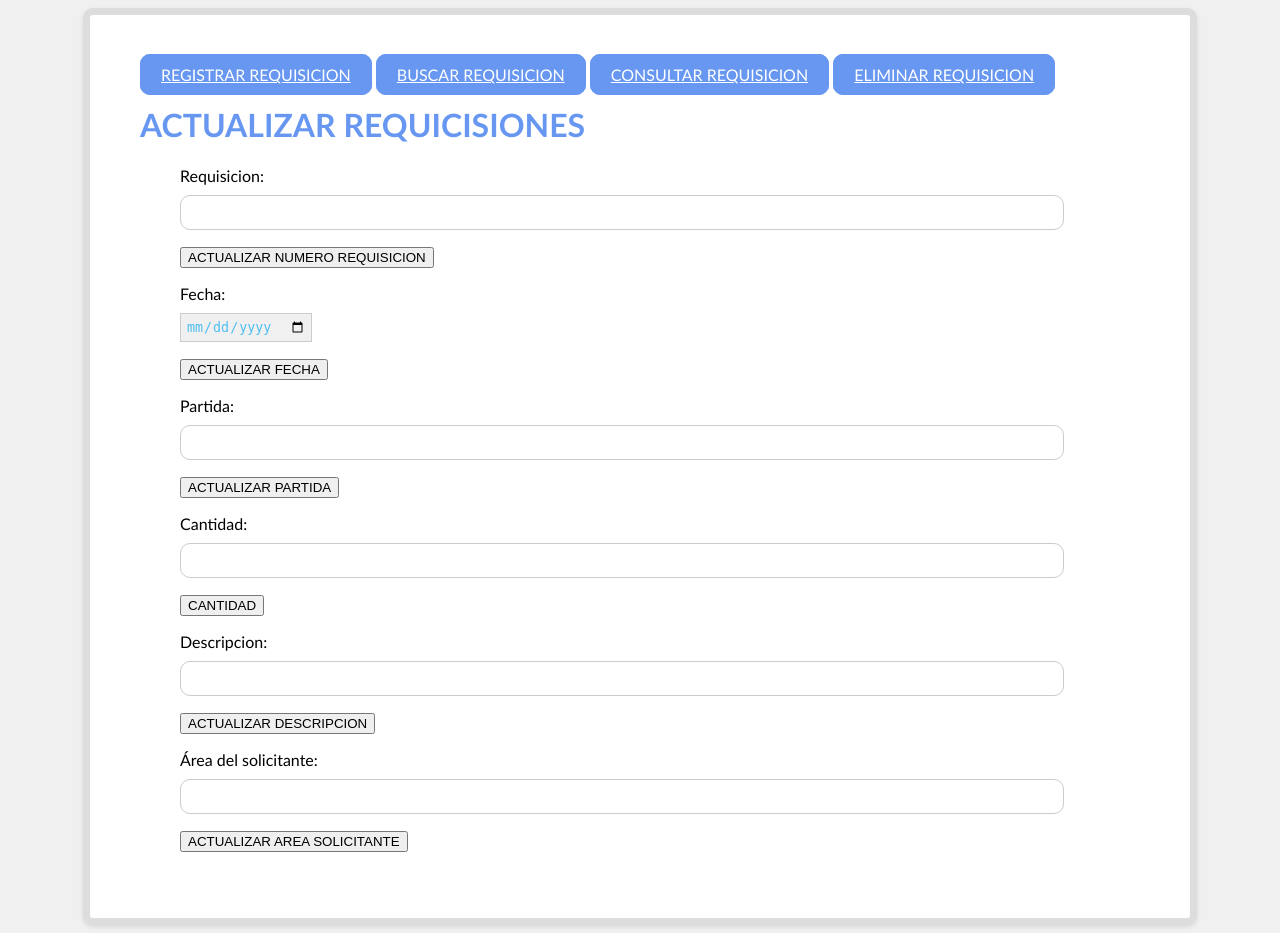
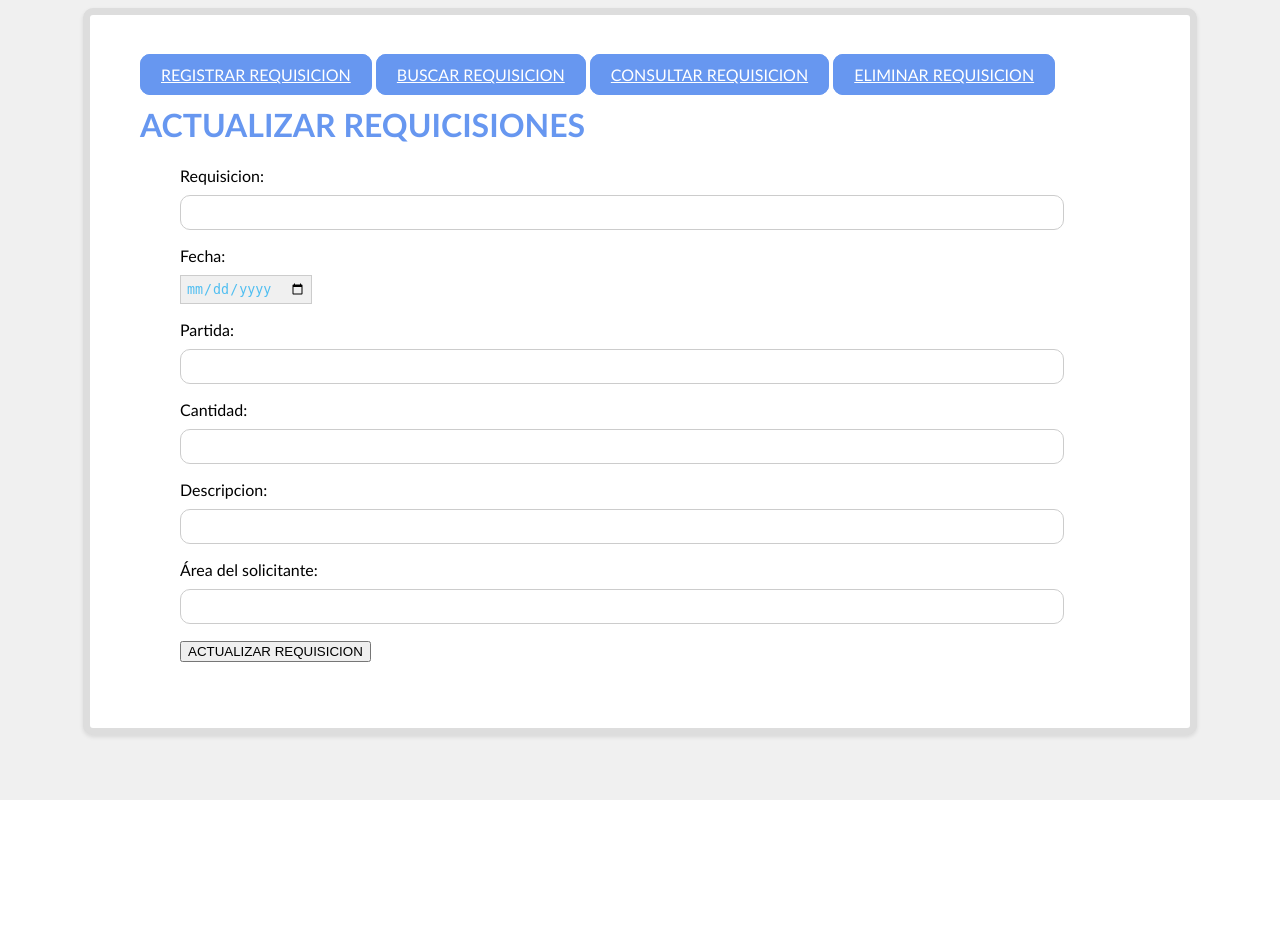
Before and after one commit to ARP2112/ProyectoIntegrador, a Flask app: page /editarR/1 in a window 1280 px wide. After the commit the page ends 800 px from the top, so only its background shows below. Run offline with Flask 3, Linux system fonts and the light colour scheme; data that the repository does not hold is empty; some libraries are stand-ins or nearby versions.

Commit message:
Correcion de boton de actualizar requisicion

```diff
--- a/PI Sexto Cuatrimestre/templates/ActualizarRequisicion.html
+++ b/PI Sexto Cuatrimestre/templates/ActualizarRequisicion.html
@@ -29,7 +29,6 @@
         <input type="text" name="requisicion", value="{{ edrequi.1 }}" required/>
 
       <p></p>
-      <button type="submit">ACTUALIZAR NUMERO REQUISICION</button>
 
       <p></p>
         <label for="Fecha">Fecha:</label>
@@ -37,35 +36,31 @@
 
 
       <p></p>
-      <button type="submit">ACTUALIZAR FECHA</button>
 
       <p></p>
         <label for="Partida">Partida:</label>
         <input type="text" name="Partida", value="{{ edrequi.3 }}" required/>
 
       <p></p>
-      <button type="submit">ACTUALIZAR PARTIDA</button>
 
       <p></p>
         <label for="Cantidad">Cantidad:</label>
         <input type="text" name="Cantidad", value="{{ edrequi.4 }}" required/>
 
       <p></p>
-      <button type="submit"> CANTIDAD</button>
 
       <p></p>
         <label for="Descripcion">Descripcion:</label>
         <input type="text" name="Descripcion", value="{{ edrequi.5 }}" required/>
 
       <p></p>
-      <button>ACTUALIZAR DESCRIPCION</button>
 
       <p></p>
         <label for="Area_solicitante">Área del solicitante:</label>
         <input type="text" name="Area_solicitante", value="{{ edrequi.6 }}" required/>
 
       <p></p>
-      <button type="submit">ACTUALIZAR AREA SOLICITANTE</button>
+      <button type="submit">ACTUALIZAR REQUISICION</button>
 
       <p></p>
 
```
